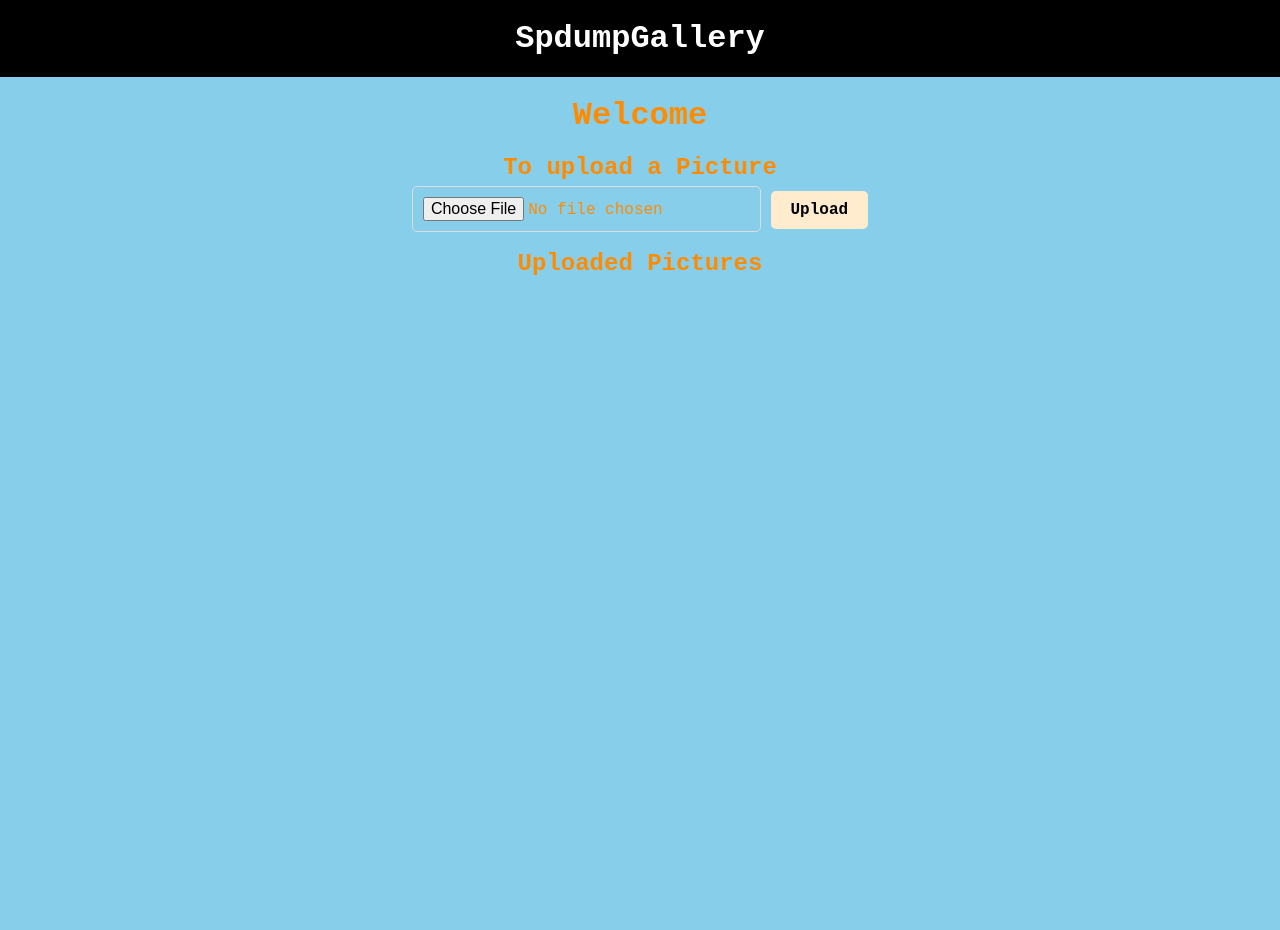
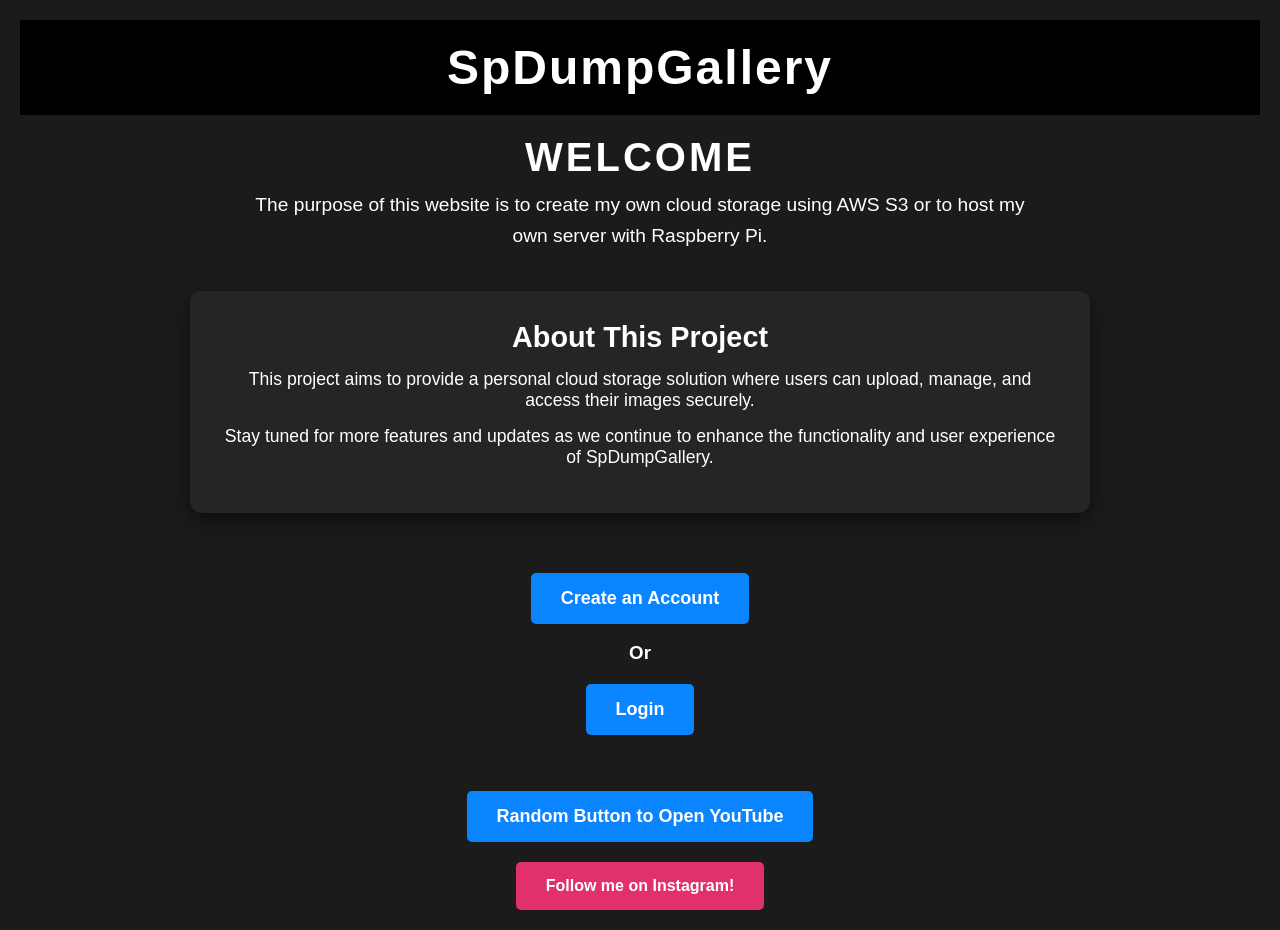
Before and after one commit to abdulwalidev/spdump, a website: page mainpage.html in a window 1280 px wide. Before the commit the page ends 800 px from the top, so only its background shows below. Drawn offline with Linux system fonts and the light colour scheme.

Commit message:
Update mainpage.html

```diff
--- a/mainpage.html
+++ b/mainpage.html
@@ -3,215 +3,187 @@
 <head>
     <meta charset="UTF-8">
     <meta name="viewport" content="width=device-width, initial-scale=1.0">
-    <title>SpdumpGallery</title>
+    <title>SpDumpGallery</title>
     <style>
+        /* General styling */
         * {
-            font-family: 'Courier New', Courier, monospace;
-            color: darkorange;
+            font-family: 'Arial', sans-serif;
+            color: white;
             margin: 0;
             padding: 0;
             box-sizing: border-box;
         }
+
         body {
-            background-color: skyblue;
+            background-color: #1b1b1b;
+            overflow-x: hidden;
+        }
+
+        /* Container for centering content */
+        .center-container {
+            display: flex;
+            flex-direction: column;
+            align-items: center;
+            justify-content: center;
+            min-height: 100vh;
+            padding: 20px;
+            opacity: 0;
+            animation: fadeIn 2s forwards;
+        }
+
+        /* Header styling */
+        .header {
+            background-color: #000;
+            padding: 20px;
             text-align: center;
+            width: 100%;
+            animation: slideInDown 1s ease-in-out;
         }
-        .divs {
-            background-color: black;
-            padding: 20px;
+
+        .Homepagelogo {
+            color: #fff;
+            text-decoration: none;
+            font-size: 3rem;
+            letter-spacing: 2px;
+            transition: transform 0.3s, opacity 0.3s;
+        }
+
+        .Homepagelogo:hover {
+            transform: scale(1.1);
+            opacity: 0.8;
+        }
+
+        /* Text animations */
+        .headline {
+            font-size: 2.5rem;
+            text-transform: uppercase;
+            margin-top: 20px;
+            animation: textSlideIn 1.5s ease-in-out;
+            letter-spacing: 3px;
+        }
+
+        .description {
+            margin-top: 10px;
+            font-size: 1.2rem;
+            max-width: 800px;
+            text-align: center;
+            line-height: 1.6;
+            opacity: 0;
+            animation: fadeInUp 1.5s ease-in-out 0.5s forwards;
+        }
+
+        /* Button styling */
+        .buttons {
+            background-color: #0a84ff;
             color: white;
-        }
-        .Homepagelogo {
-            text-decoration: none;
-            color: white;
-        }
-        #div1 {
-            margin: 20px 0;
-        }
-        #gallery {
-            display: flex;
-            flex-wrap: wrap;
-            justify-content: center;
-            gap: 10px;
-            margin-top: 20px;
-        }
-        .image {
-            background-color: white;
-            padding: 10px;
-            border-radius: 8px;
-            box-shadow: 0 4px 8px rgba(0, 0, 0, 0.2);
-            text-align: center;
-        }
-        .image img {
-            max-width: 200px;
-            max-height: 200px;
-            display: block;
-            margin-bottom: 10px;
-            border-radius: 8px;
-        }
-        .image a {
-            color: brown;
-            text-decoration: underline;
-            font-weight: bold;
-        }
-        .buttons {
-            background-color: blanchedalmond;
-            color: black;
             border: none;
-            padding: 10px 20px;
+            padding: 15px 30px;
             font-weight: bold;
             cursor: pointer;
             border-radius: 5px;
-            font-size: 16px;
+            font-size: 18px;
             text-decoration: none;
             display: inline-block;
-            margin-top: 10px;
-        }
-        .buttons:hover {
-            background-color: lightcoral;
-        }
-        input[type="file"] {
-            border: 1px solid #ddd;
-            padding: 10px;
-            border-radius: 5px;
-            font-size: 16px;
-            display: inline-block;
-        }
-        input[type="submit"] {
-            background-color: blanchedalmond;
-            color: black;
-            border: none;
-            padding: 10px 20px;
-            border-radius: 5px;
-            cursor: pointer;
-            font-size: 16px;
+            margin-top: 20px;
             text-align: center;
-            margin-top: 10px;
-        }
-        input[type="submit"]:hover {
-            background-color: lightcoral;
+            transition: background-color 0.3s, transform 0.3s;
+            opacity: 0;
+            animation: fadeInUp 1.5s ease-in-out 0.8s forwards;
         }
 
-        /* Add these styles */
-        .modal {
-            display: none;
-            position: fixed;
-            z-index: 1000;
-            left: 0;
-            top: 0;
-            width: 100%;
-            height: 100%;
-            overflow: auto;
-            background-color: rgba(0,0,0,0.8);
-            justify-content: center;
-            align-items: center;
+        .buttons:hover {
+            background-color: #007aff;
+            transform: translateY(-5px);
         }
-        .modal img {
-            max-width: 90%;
-            max-height: 80%;
+
+        /* Additional Info Styling */
+        .info-section {
+            background-color: #252525;
+            padding: 30px;
+            border-radius: 12px;
+            box-shadow: 0 8px 20px rgba(0, 0, 0, 0.5);
+            margin: 40px 0;
+            max-width: 900px;
+            text-align: center;
+            opacity: 0;
+            animation: fadeIn 2s ease-in-out 1s forwards;
         }
-        .modal-content {
-            position: relative;
+
+        .info-section h3 {
+            margin-bottom: 15px;
+            font-size: 1.8rem;
         }
-        .close {
-            position: absolute;
-            top: 10px;
-            right: 25px;
+
+        .info-section p {
+            margin-bottom: 15px;
+            font-size: 1.1rem;
+        }
+
+        /* Instagram link styling */
+        .instagram-link {
+            display: inline-block;
+            background-color: #E1306C;
             color: white;
-            font-size: 35px;
+            padding: 15px 30px;
+            border-radius: 5px;
+            text-decoration: none;
             font-weight: bold;
-            cursor: pointer;
+            margin-top: 20px;
+            transition: background-color 0.3s, transform 0.3s;
+            opacity: 0;
+            animation: fadeInUp 1.5s ease-in-out 1.2s forwards;
+        }
+
+        .instagram-link:hover {
+            background-color: #C13584;
+            transform: translateY(-5px);
+        }
+
+        /* Keyframes for animations */
+        @keyframes fadeIn {
+            from { opacity: 0; }
+            to { opacity: 1; }
+        }
+
+        @keyframes slideInDown {
+            from { transform: translateY(-100%); }
+            to { transform: translateY(0); }
+        }
+
+        @keyframes fadeInUp {
+            from { transform: translateY(30px); opacity: 0; }
+            to { transform: translateY(0); opacity: 1; }
+        }
+
+        @keyframes textSlideIn {
+            from { transform: translateX(-100%); opacity: 0; }
+            to { transform: translateX(0); opacity: 1; }
         }
     </style>
 </head>
-<body id="loginbody">
-    <center>
-        <div class="divs">
-            <h1><a href="index.html" class="Homepagelogo">SpdumpGallery</a></h1>
+<body>
+    <div class="center-container">
+        <div class="header">
+            <h1><a class="Homepagelogo" href="index.html">SpDumpGallery</a></h1>
         </div>
-        <div id="div1">
-            <h1>Welcome</h1>
+
+        <h2 class="headline">Welcome</h2>
+        <p class="description">The purpose of this website is to create my own cloud storage using AWS S3 or to host my own server with Raspberry Pi.</p>
+
+        <div class="info-section">
+            <h3>About This Project</h3>
+            <p>This project aims to provide a personal cloud storage solution where users can upload, manage, and access their images securely.</p>
+            <p>Stay tuned for more features and updates as we continue to enhance the functionality and user experience of SpDumpGallery.</p>
         </div>
-    </center>
-    <center>
-        <h2>To upload a Picture</h2>
-        <form id="uploadForm">
-            <input type="file" id="myFile" name="file" accept="image/*">
-            <input type="submit" value="Upload" class="buttons">
-        </form>
+
+        <button onclick="document.location='signup.html'" class="buttons">Create an Account</button>
         <br>
-        <h2>Uploaded Pictures</h2>
-        <div id="gallery"></div>
-    </center>
+        <h3>Or</h3>
+        <button onclick="document.location='login.html'" class="buttons">Login</button>
+        <br><br>
+        <button onclick="window.open('https://www.youtube.com', '_blank')" class="buttons">Random Button to Open YouTube</button>
 
-    <!-- Modal -->
-    <div id="imageModal" class="modal">
-        <div class="modal-content">
-            <span class="close">&times;</span>
-            <img id="modalImg" src="">
-        </div>
+        <a href="https://www.instagram.com/walicameo" class="instagram-link" target="_blank">Follow me on Instagram!</a>
     </div>
-
-    <script>
-        document.getElementById('uploadForm').addEventListener('submit', function(event) {
-            event.preventDefault(); // Prevent the form from submitting the traditional way
-
-            const fileInput = document.getElementById('myFile');
-            const file = fileInput.files[0];
-
-            if (file) {
-                const reader = new FileReader();
-
-                reader.onload = function(event) {
-                    const gallery = document.getElementById('gallery');
-
-                    // Create a new div to hold the image and download link
-                    const imageDiv = document.createElement('div');
-                    imageDiv.className = 'image';
-
-                    // Create an img element
-                    const img = document.createElement('img');
-                    img.src = event.target.result;
-                    img.alt = file.name;
-                    img.className = 'gallery-img'; // Add a class for styling
-
-                    // Create a download link
-                    const downloadLink = document.createElement('a');
-                    downloadLink.href = event.target.result;
-                    downloadLink.download = file.name;
-                    downloadLink.textContent = 'Download';
-
-                    // Append img and link to the div
-                    imageDiv.appendChild(img);
-                    imageDiv.appendChild(downloadLink);
-
-                    // Append the div to the gallery
-                    gallery.appendChild(imageDiv);
-
-                    // Add click event to open the image in the modal
-                    img.addEventListener('click', function() {
-                        const modal = document.getElementById('imageModal');
-                        const modalImg = document.getElementById('modalImg');
-                        modal.style.display = 'flex';
-                        modalImg.src = event.target.result;
-                    });
-                };
-
-                reader.readAsDataURL(file); // Read the file as a data URL
-            }
-        });
-
-        // Close modal functionality
-        document.querySelector('.close').addEventListener('click', function() {
-            document.getElementById('imageModal').style.display = 'none';
-        });
-
-        // Close modal if clicked outside of the image
-        window.addEventListener('click', function(event) {
-            if (event.target == document.getElementById('imageModal')) {
-                document.getElementById('imageModal').style.display = 'none';
-            }
-        });
-    </script>
 </body>
 </html>
```
